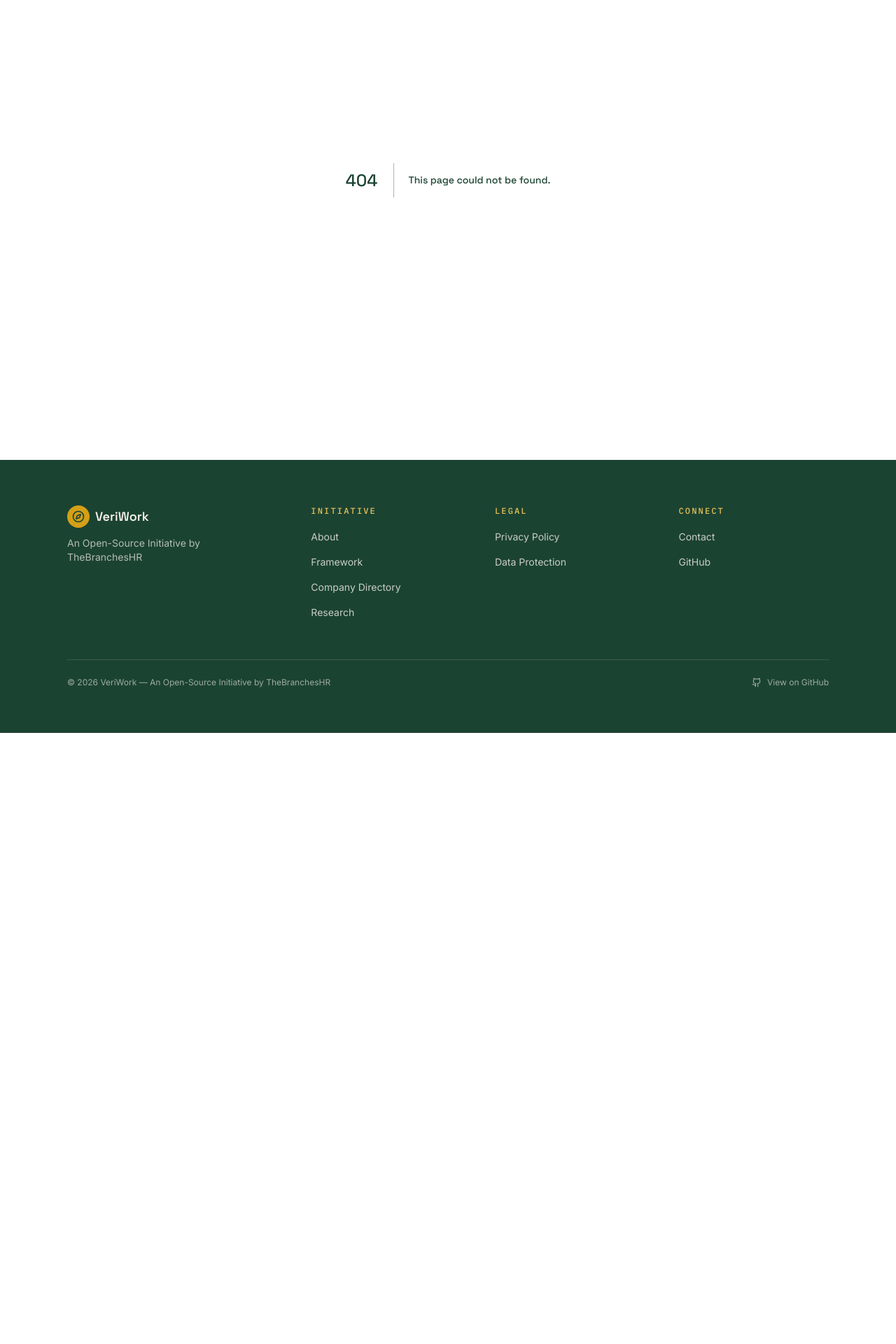
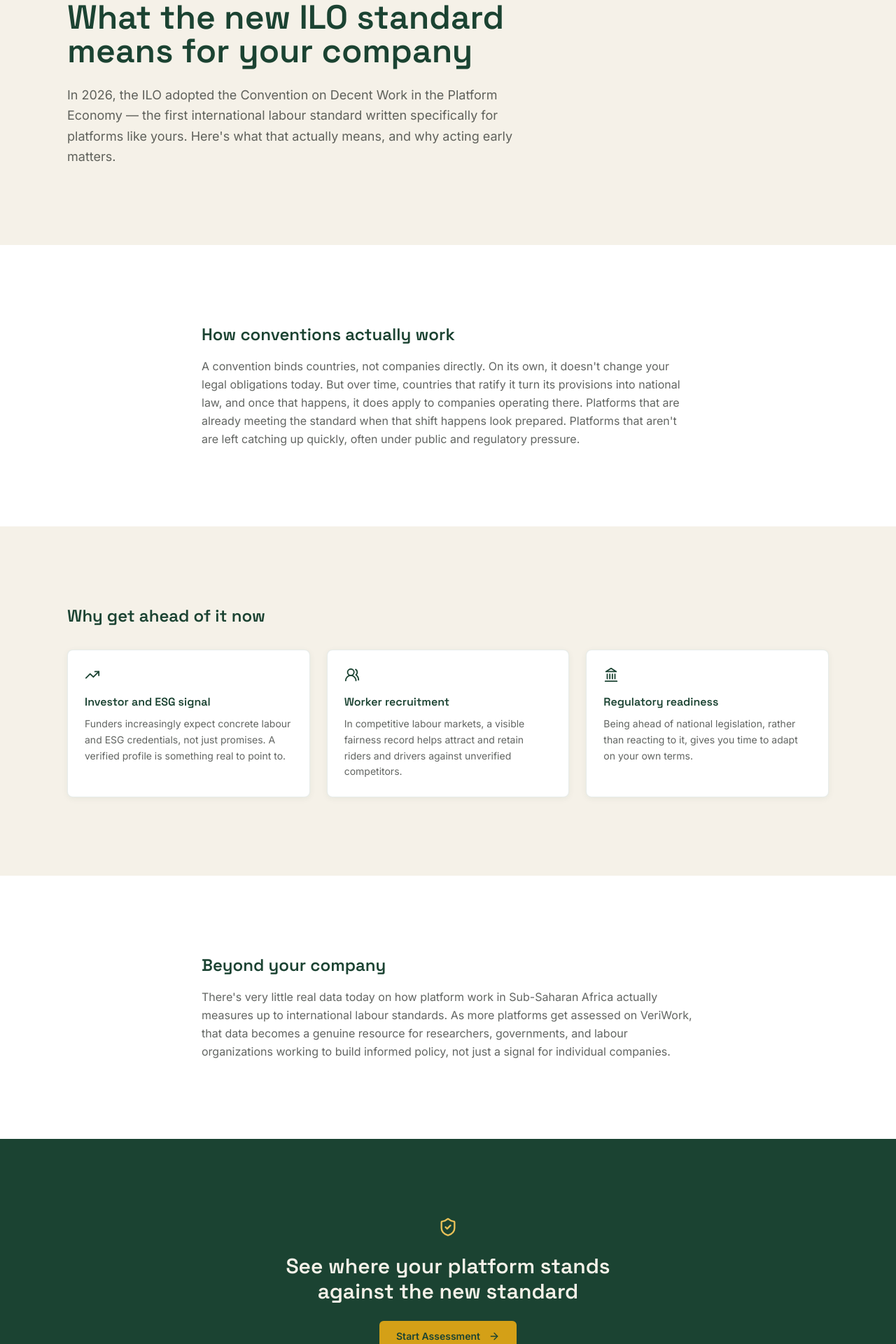
Before and after one commit to irhawo08-sys/VeriWork-, a Next.js app: page /convention-193 in a window 1280 px wide. Before the commit this address had no page. Shown: the part 220-2140 px from the top of the page at 70% size. Before the commit the page ends 1267 px from the top, so only its background shows below. Built offline with nearby package versions, Linux system fonts and the light colour scheme.

Commit message:
Create page.tsx

```diff
--- /dev/null
+++ b/src/app/convention-193/page.tsx
@@ -0,0 +1,89 @@
+import Link from "next/link";
+import { ArrowRight, ShieldCheck, TrendingUp, Users2, Landmark } from "lucide-react";
+
+export default function Convention193Page() {
+  return (
+    <>
+      <section className="bg-beige">
+        <div className="section">
+          <p className="eyebrow">ILO Convention 193</p>
+          <h1 className="mt-4 max-w-3xl text-4xl font-semibold sm:text-5xl">
+            What the new ILO standard means for your company
+          </h1>
+          <p className="mt-6 max-w-2xl text-lg leading-relaxed text-ink/70">
+            In 2026, the ILO adopted the Convention on Decent Work in the Platform Economy —
+            the first international labour standard written specifically for platforms like
+            yours. Here's what that actually means, and why acting early matters.
+          </p>
+        </div>
+      </section>
+
+      <section className="section max-w-3xl">
+        <h2 className="text-2xl font-semibold text-forest">How conventions actually work</h2>
+        <p className="mt-4 text-base leading-relaxed text-ink/70">
+          A convention binds countries, not companies directly. On its own, it doesn't change
+          your legal obligations today. But over time, countries that ratify it turn its
+          provisions into national law, and once that happens, it does apply to companies
+          operating there. Platforms that are already meeting the standard when that shift
+          happens look prepared. Platforms that aren't are left catching up quickly, often
+          under public and regulatory pressure.
+        </p>
+      </section>
+
+      <section className="bg-beige">
+        <div className="section">
+          <h2 className="text-2xl font-semibold text-forest">Why get ahead of it now</h2>
+          <div className="mt-8 grid gap-6 sm:grid-cols-3">
+            <div className="card">
+              <TrendingUp className="text-forest" size={22} />
+              <h3 className="mt-4 text-base font-semibold text-forest">Investor and ESG signal</h3>
+              <p className="mt-2 text-sm leading-relaxed text-ink/70">
+                Funders increasingly expect concrete labour and ESG credentials, not just
+                promises. A verified profile is something real to point to.
+              </p>
+            </div>
+            <div className="card">
+              <Users2 className="text-forest" size={22} />
+              <h3 className="mt-4 text-base font-semibold text-forest">Worker recruitment</h3>
+              <p className="mt-2 text-sm leading-relaxed text-ink/70">
+                In competitive labour markets, a visible fairness record helps attract and
+                retain riders and drivers against unverified competitors.
+              </p>
+            </div>
+            <div className="card">
+              <Landmark className="text-forest" size={22} />
+              <h3 className="mt-4 text-base font-semibold text-forest">Regulatory readiness</h3>
+              <p className="mt-2 text-sm leading-relaxed text-ink/70">
+                Being ahead of national legislation, rather than reacting to it, gives you
+                time to adapt on your own terms.
+              </p>
+            </div>
+          </div>
+        </div>
+      </section>
+
+      <section className="section max-w-3xl">
+        <h2 className="text-2xl font-semibold text-forest">Beyond your company</h2>
+        <p className="mt-4 text-base leading-relaxed text-ink/70">
+          There's very little real data today on how platform work in Sub-Saharan Africa
+          actually measures up to international labour standards. As more platforms get
+          assessed on VeriWork, that data becomes a genuine resource for researchers,
+          governments, and labour organizations working to build informed policy, not just a
+          signal for individual companies.
+        </p>
+      </section>
+
+      <section className="bg-forest">
+        <div className="section flex flex-col items-center gap-6 text-center">
+          <ShieldCheck className="text-gold-light" size={28} />
+          <h2 className="max-w-xl text-2xl font-semibold text-beige sm:text-3xl">
+            See where your platform stands against the new standard
+          </h2>
+          <Link href="/assessment" className="btn-primary bg-gold text-forest hover:bg-gold-light">
+            Start Assessment <ArrowRight size={16} className="ml-1 inline" />
+          </Link>
+        </div>
+      </section>
+    </>
+  );
+}
```
